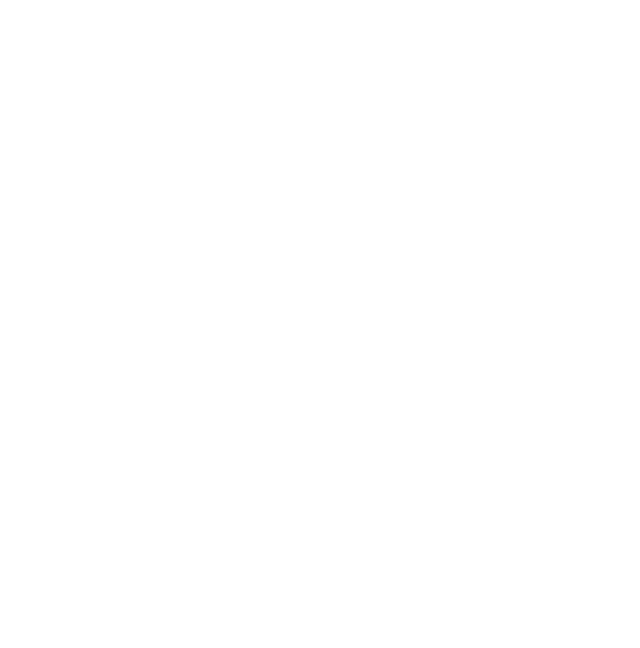
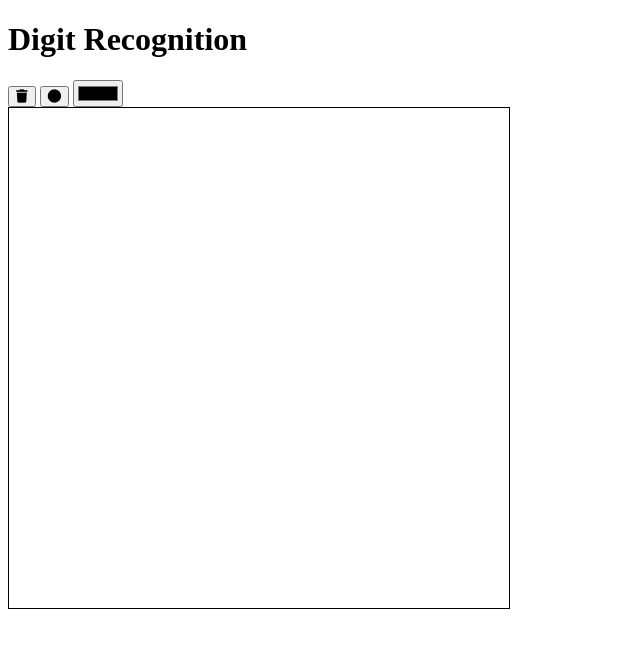
Before and after one commit to PHOX-9/Digit-Recognition, a plain HTML site: page index.html in a window 1280 px wide. Shown: the whole page, without its empty margins (0-640 px from the left). Drawn offline with nearby package versions, Linux system fonts and the light colour scheme.

Commit message:
Added changes

```diff
--- a/index.html
+++ b/index.html
@@ -26,6 +26,22 @@
     />
   </head>
   <body>
-
+    <div class="head">
+      <h1 id="heading">Digit Recognition</h1>
+    </div>
+    <div class="container">
+      <div class="buttons">
+        <button id="clear"><i class="fa-solid fa-trash"></i></button>
+        <button id="Stroke"><i class="fa-solid fa-circle"></i></button>
+        <input type="color" id="colour-picker" />
+      </div>
+      <canvas
+        id="canvas"
+        width="500px"
+        height="500px"
+        style="border: 1px solid black"
+      >
+      </canvas>
+    </div>
   </body>
 </html>
```
